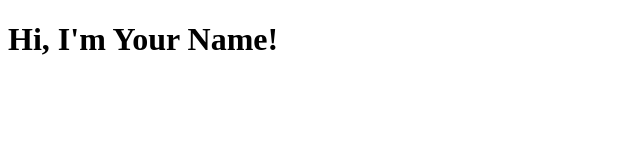
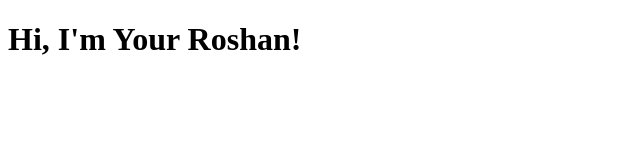
Before and after one commit to Fries-1093/Fries-1093.github.io, a plain HTML site: page index.html in a window 1280 px wide. Shown: the full height of the page, 0-640 px from the left. Drawn offline with Linux system fonts and the light colour scheme.

Commit message:
Changed Name to Roshan

```diff
--- a/index.html
+++ b/index.html
@@ -6,6 +6,6 @@
   <title>Your Name</title>
 </head>
 <body>
-  <h1>Hi, I'm Your Name!</h1>
+  <h1>Hi, I'm Your Roshan!</h1>
 </body>
 </html>
```
